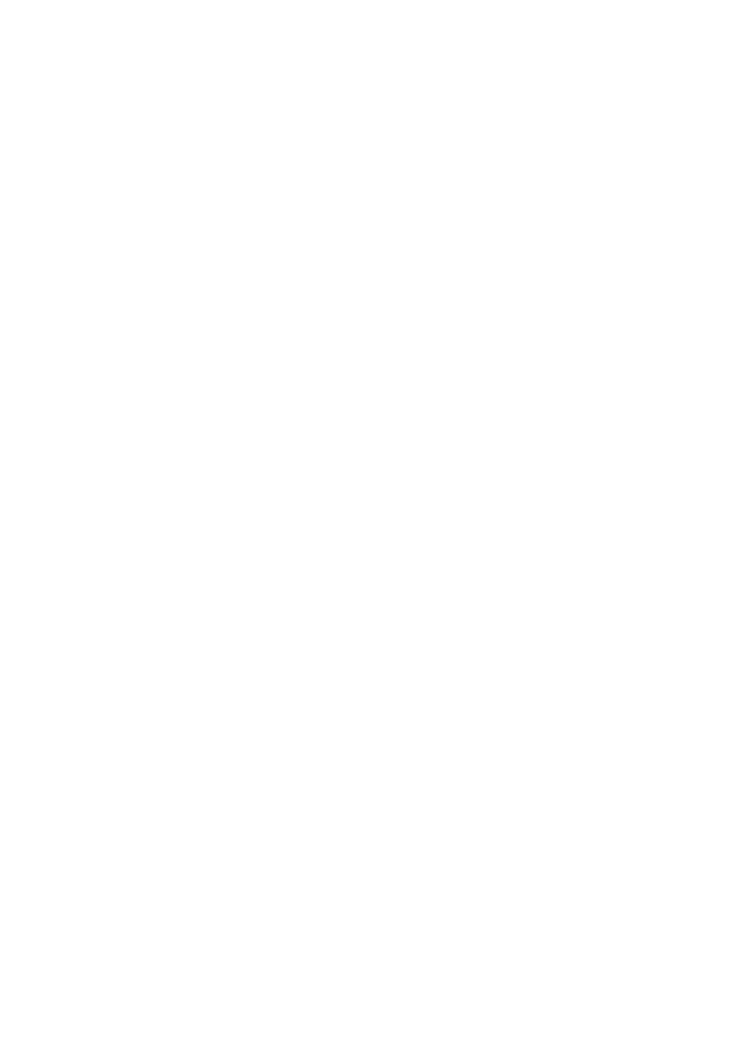
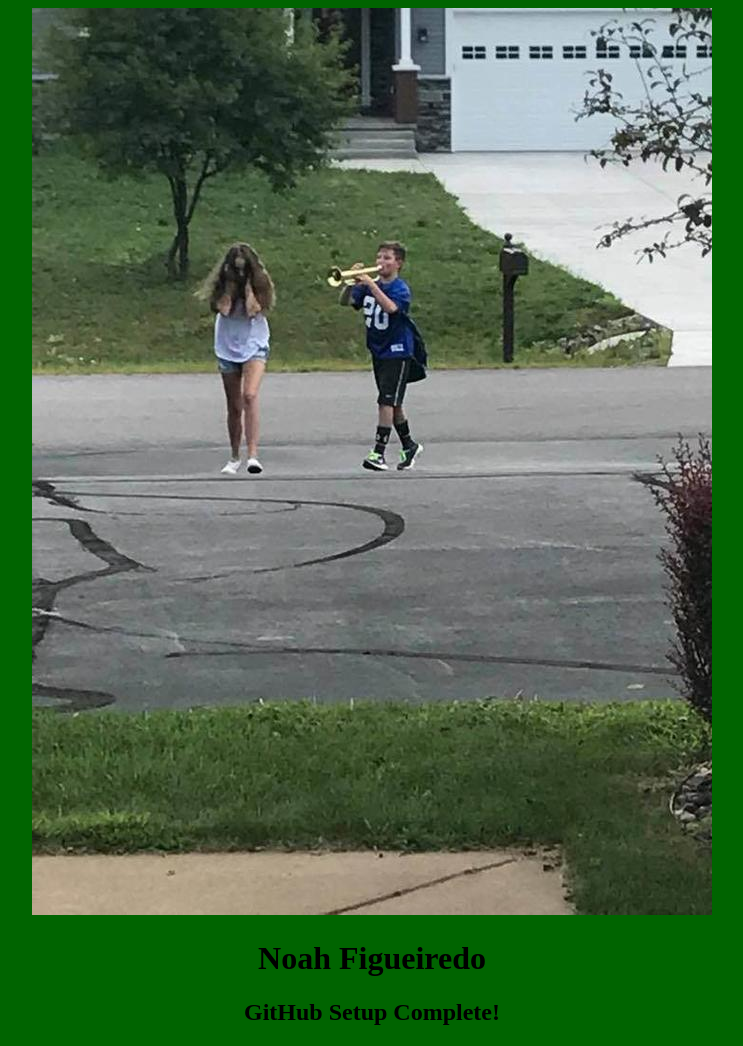
Before and after one commit to noahfigueiredo/final-exercise-3, a plain HTML site: page index.html in a window 1280 px wide. Shown: the whole page, without its empty margins (268-1011 px from the left). Before the commit the page ends 800 px from the top, so only its background shows below. Drawn offline with Linux system fonts and the light colour scheme.

Commit message:
not much

```diff
--- a/index.html
+++ b/index.html
@@ -4,5 +4,16 @@
     <meta charset="UTF-8">
     <title>GitHub Setup</title>
     <!-- Made by Noah Figueiredo on January 29, 2025 -->
+  <style>
+        body {
+            background-color: darkgreen;
+            text-align: center;
+        }
+    </style>
 </head>
+<body>
+    <img src="meme228.jpg" alt="GitHub Setup Image">
+    <h1>Noah Figueiredo</h1>
+    <h2>GitHub Setup Complete!</h2>
+</body>
 </html>
```
